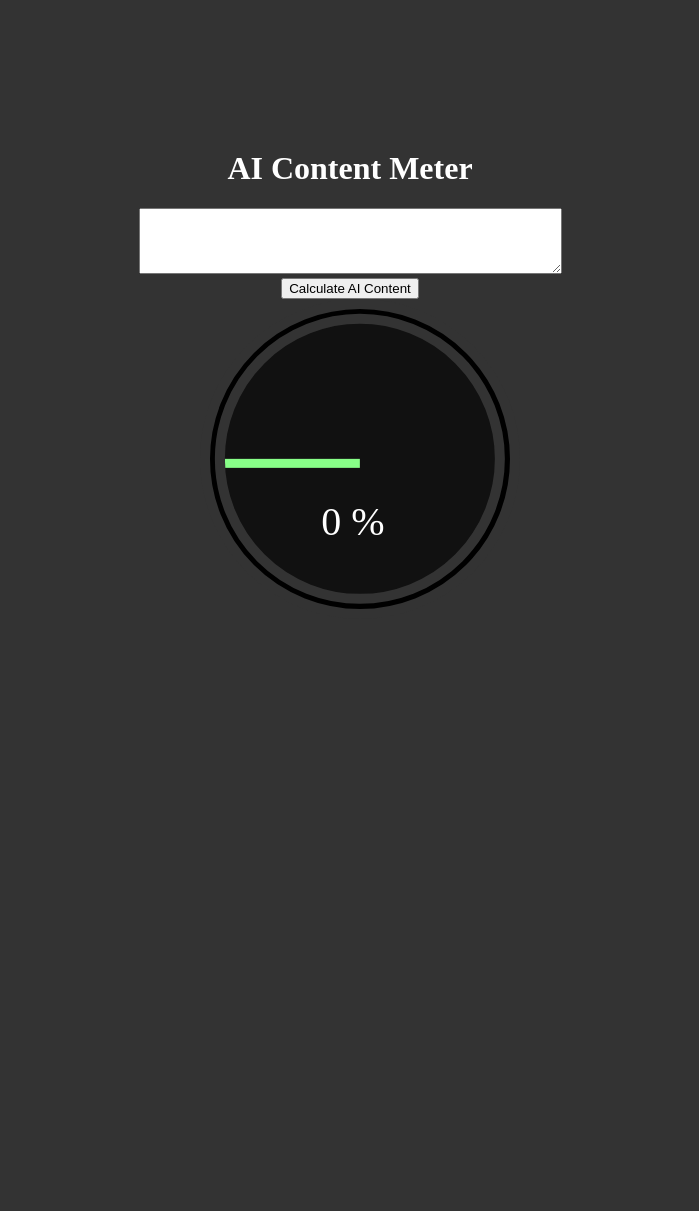
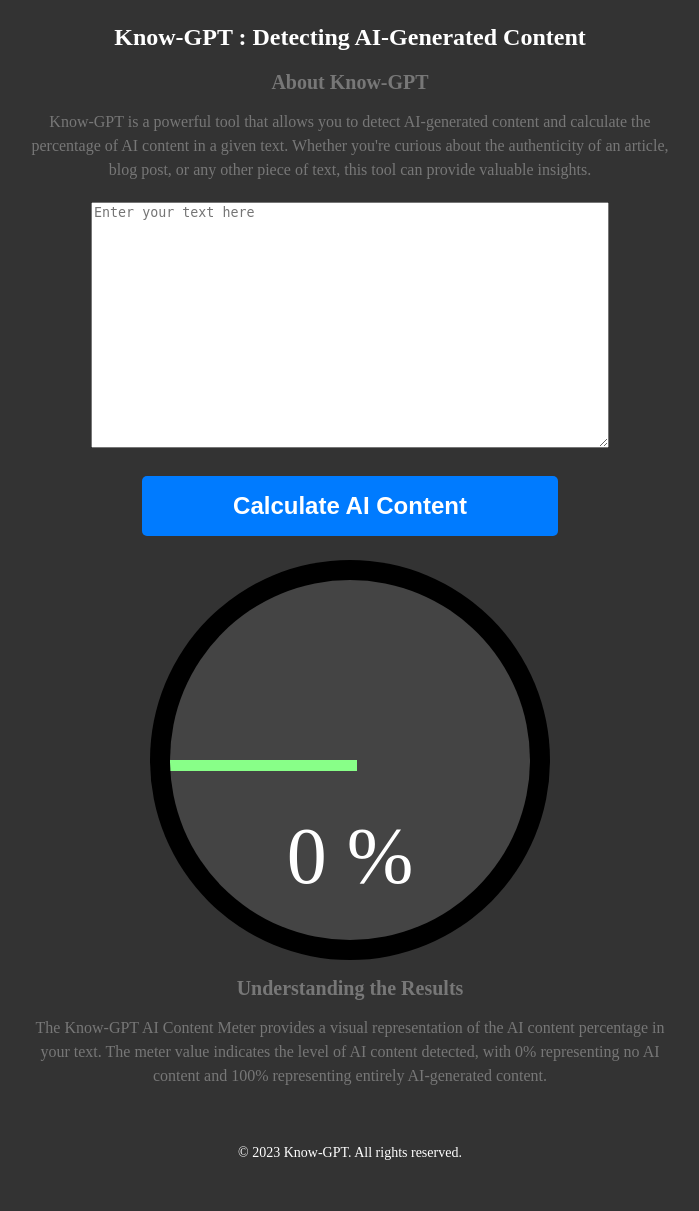
Before and after one commit to WeiKuoLi/ai_content_meter, a Django app: page / in a window 1280 px wide. Shown: the whole page, without its empty margins (290-989 px from the left). Before the commit the page ends 609 px from the top, so only its background shows below. Run offline with Django 4.2, Linux system fonts and the light colour scheme; parts of the project's set-up code (start-up, migrations or seed data) failed here and were passed over.

Commit message:
Update home.html

```diff
--- a/content_meter/templates/home.html
+++ b/content_meter/templates/home.html
@@ -1,27 +1,39 @@
 <!DOCTYPE html>
-<html>
+<html lang="en">
 <head>
-    <title>AI Content Meter</title>
-    <script src="https://code.jquery.com/jquery-3.6.0.min.js"></script>
+    <meta charset="UTF-8">
+    <meta name="viewport" content="width=device-width, initial-scale=1.0">
+    <script async src="https://pagead2.googlesyndication.com/pagead/js/adsbygoogle.js?client=ca-pub-1965429688276949"
+     crossorigin="anonymous"></script>
+    <meta name="description" content="AI Content Meter - Detect AI-generated content. Calculate the percentage of AI content in a given text.">
+    <title> Know GPT- Detect AI-generated Content</title>
     <style>
+
         body {
             background-color: #333;
+            color: #777;
+            display: flex;
+            justify-content: center;
+            align-items: center;
+            height: 140vax;
         }
 
         .container {
-            margin: 150px auto 50px auto;
             text-align: center;
-            max-width: 600px;
+            max-width: 50vw;
         }
 
         h1 {
             color: #fff;
+            font-size: 24px;
+            font-weight: bold;
+            margin-bottom: 20px;
         }
 
         .ai-meter-container {
             position: relative;
-            width: 300px;
-            height: 300px;
+            width: 50vmin;
+            height: 50vmin;
             margin: 0 auto;
         }
 
@@ -33,19 +45,19 @@
             height: 100%;
             background-color: #000;
             border-radius: 50%;
-            border: 10px solid #333;
+            border: 1% solid #333;
         }
 
         .ai-meter-track {
             position: absolute;
             top: 50%;
             left: 50%;
-            transform: translate(-46.6%, -46.6%);
+            transform: translate(-50%, -50%);
             width: 90%;
             height: 90%;
             border-radius: 50%;
-            border: 10px solid #333;
-            background-color: #111;
+            border: 3% solid #111;
+            background-color: #444;
             overflow: hidden;
         }
 
@@ -53,23 +65,130 @@
             position: absolute;
             top: 50%;
             left: 0;
-            width: 50%;
+            width: 52%;
             height: 3%;
             background-color: #88ff88;
-            /* border-radius: 50%; */
             transform-origin: 100% 100%;
             transition: transform 1s;
+        }
+        textarea {
+            width: 80%;
+            height: 30vmin;
+        }
+        button {
+            width: 65%;
+            height: 60px;
+            font-size: 3vmin;
+            font-weight: bold;
+            background-color: #007bff;
+            color: #fff;
+            border: none;
+            border-radius: 5px;
+            margin-top: 3vmin;
+            margin-bottom: 3vmin;
+            cursor: pointer;
         }
 
         .ai-meter-label {
             position: absolute;
             top: 74%;
-            left: 51%;
+            left: 50%;
             transform: translate(-50%, -50%);
-            font-size: 40px;
+            font-size: 10vmin;
             color: #fff;
         }
+
+        /* Additional SEO optimization */
+        section {
+            bottom: 10px;
+        }
+
+        h2 {
+            font-size: 20px;
+            font-weight: bold;
+            margin-bottom: 10px;
+        }
+
+        p {
+            line-height: 1.5;
+            margin-bottom: 20px;
+        }
+
+        footer {
+            padding: 20px;
+            background-color: #333;
+            color: #fff;
+            text-align: center;
+            font-size: 14px;
+        }
+
+        /* Additional styles for ads */
+        .left-ad,
+        .right-ad {
+            position: fixed;
+            top: 0;
+            height: 100vh;
+            width: 100px;
+            background-color: #f1f1f1;
+            z-index: 999;
+        }
+
+        .left-ad {
+            left: 0;
+        }
+
+        .right-ad {
+            right: 0;
+        }
     </style>
+
+</head>
+<body>
+
+    <div class="container">
+        <header>
+            <h1>Know-GPT : Detecting AI-Generated Content</h1>
+        </header>
+
+        <main>
+            <section>
+                <h2>About Know-GPT</h2>
+                <p>
+                   Know-GPT is a powerful tool that allows you to detect AI-generated content and calculate the percentage of AI content in a given text. Whether you're curious about the authenticity of an article, blog post, or any other piece of text, this tool can provide valuable insights.
+                </p>
+            </section>
+
+            <section>
+                <div>
+                    <textarea id="text-input" placeholder="Enter your text here"></textarea>
+                    <br>
+                    <button onclick="calculateAIContent()">Calculate AI Content</button>
+                </div>
+
+                <div class="ai-meter-container">
+                    <div class="ai-meter-circle"></div>
+                    <div class="ai-meter-track">
+                        <div class="ai-meter-value" id="ai-meter-value"></div>
+                    </div>
+
+                    <div class="ai-meter-label" id="ai-meter-label">0 %</div>
+                </div>
+            </section>
+
+            <section>
+                <h2>Understanding the Results</h2>
+                <p>
+                    The Know-GPT AI Content Meter provides a visual representation of the AI content percentage in your text. The meter value indicates the level of AI content detected, with 0% representing no AI content and 100% representing entirely AI-generated content.
+                </p>
+            </section>
+        </main>
+
+        <footer>
+            <p>&copy; 2023 Know-GPT. All rights reserved.</p>
+        </footer>
+    </div>
+
+    <script src="https://code.jquery.com/jquery-3.6.0.min.js"></script>
     <script>
         $(document).ready(function() {
             $('#text-input').keypress(function(e) {
@@ -107,24 +226,5 @@
             $('#ai-meter-label').text(meterValue.toFixed(0) + ' %');
         }
     </script>
-</head>
-<body>
-    <div class="container">
-        <h1>AI Content Meter</h1>
-        <div>
-            <textarea id="text-input" rows="4" cols="50"></textarea>
-            <br>
-            <button onclick="calculateAIContent()">Calculate AI Content</button>
-        </div>
-
-        <div class="ai-meter-container">
-            <div class="ai-meter-circle"></div>
-            <div class="ai-meter-track">
-                <div class="ai-meter-value" id="ai-meter-value"></div>
-            </div>
-
-            <div class="ai-meter-label" id="ai-meter-label">0 %</div>
-        </div>
-    </div>
 </body>
 </html>
```
